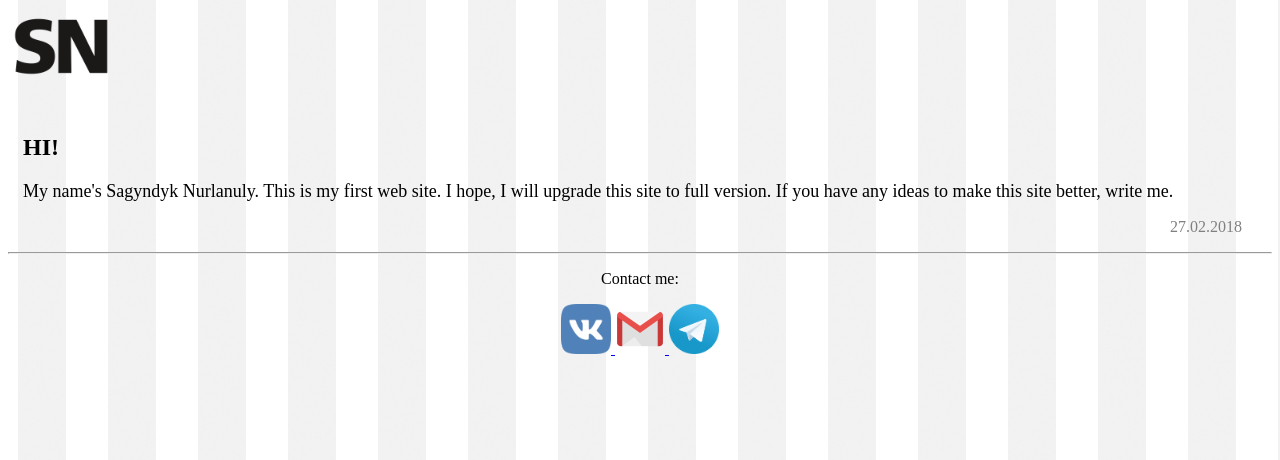
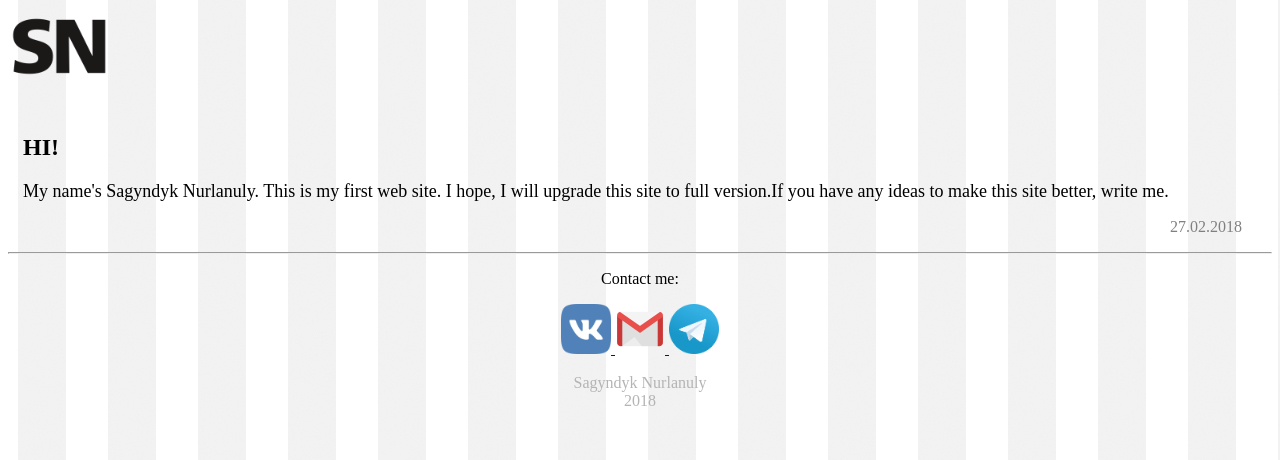
Before and after one commit to Sagyndyk1/sagyndyk1.github.io, a plain HTML site: page index.html in a window 1280 px wide. Shown: the top 460 px of the page. Drawn offline with Linux system fonts and the light colour scheme.

Commit message:
Update index.html

```diff
--- a/index.html
+++ b/index.html
@@ -7,7 +7,7 @@
 
 
 <body background="website-background-pattern.jpg">
-	<p style="padding-left: 5px;">
+	<p style="padding-left: 3px;">
 		<img src="2000px-SBB_SN_Logo.svg.png" height="60" width="100">
 	</p>
 	<br>
@@ -18,7 +18,7 @@
 	<font size="4">
 
     My name's Sagyndyk Nurlanuly. This is my first web site.
-I hope, I will upgrade this site to full version. If you have any ideas to make this site better, write me.
+I hope, I will upgrade this site to full version.If you have any ideas to make this site better, write me.
 
 </font><br>
 
@@ -44,5 +44,10 @@ I hope, I will upgrade this site to full version. If you have any ideas to make
 </a>
 </p>
 
+<p style="size: 3; text-align: center; color: #b4b4b4;">
+	Sagyndyk Nurlanuly
+	<br>
+	2018
+</p>
 </body>
 </html>
```
